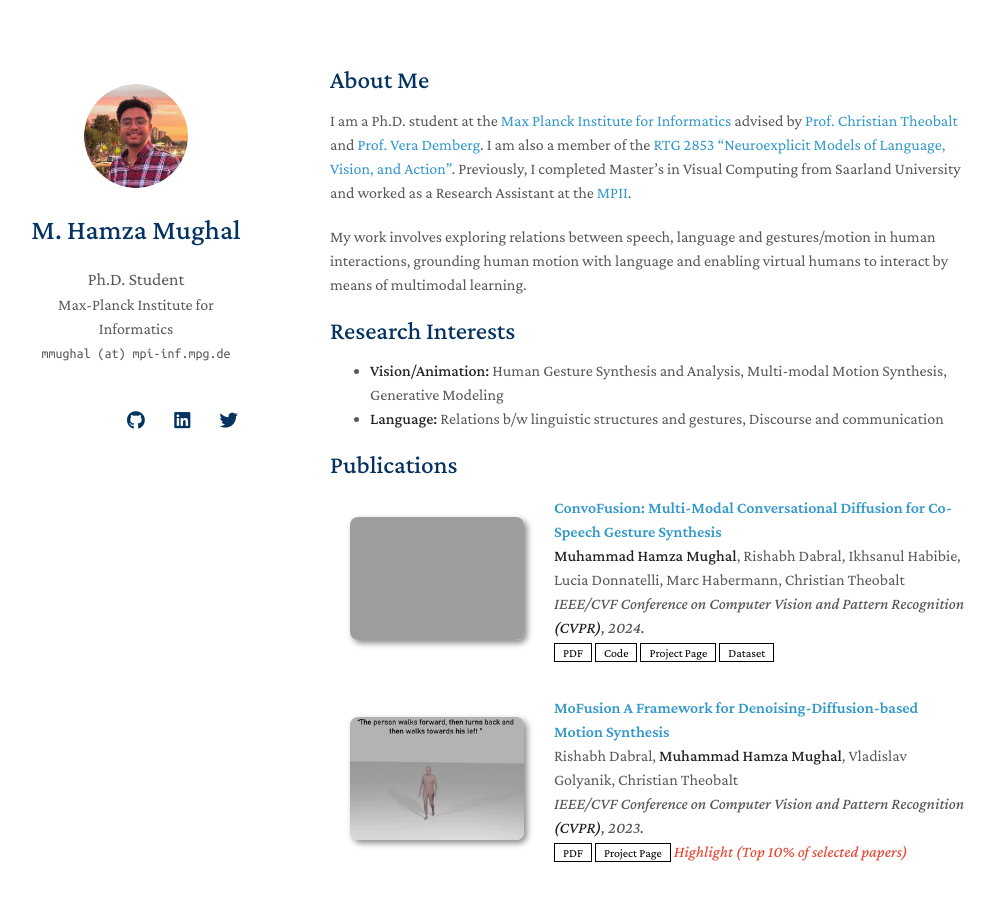
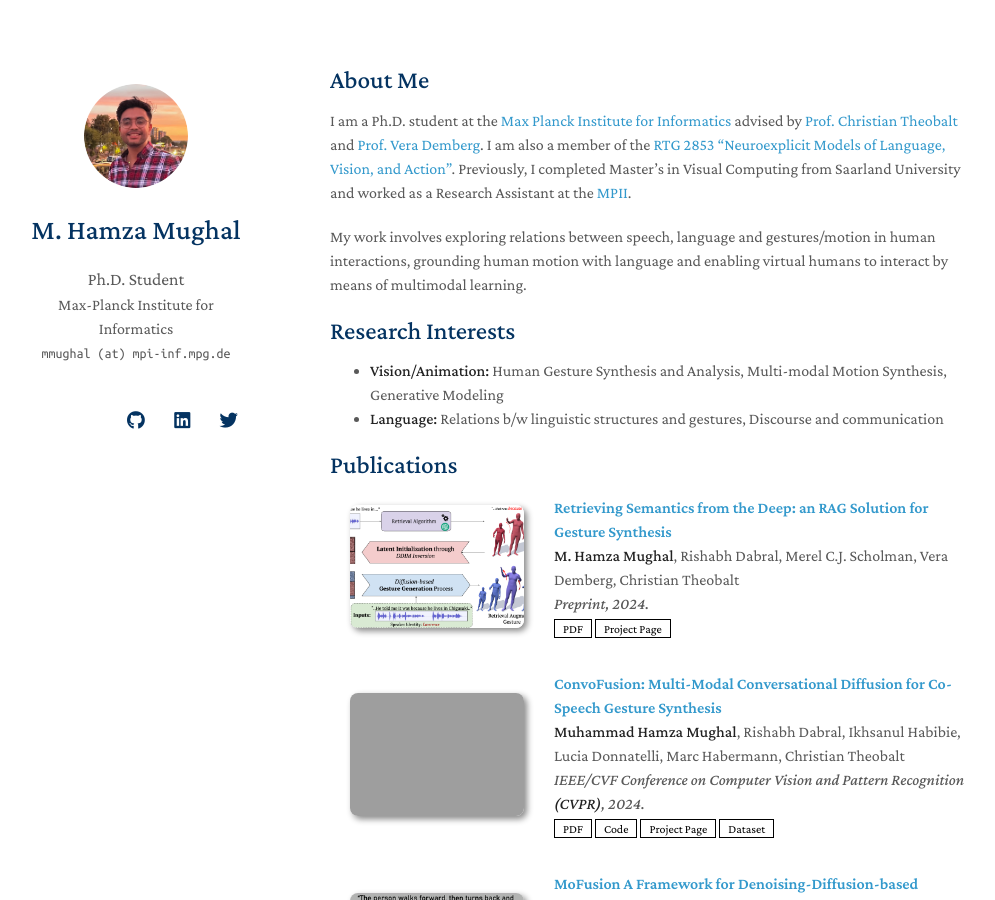
Before and after one commit to m-hamza-mughal/m-hamza-mughal.github.io, a Jekyll site: the page built from index.md, in a window 1280 px wide and 900 px high. Shown: the whole window, without its empty margins (140-1135 px from the left). Built offline with Jekyll 4.4.1, drawn with Linux system fonts in a browser that asks for light colours; nearby versions of some CDN libraries; a style sheet for code colours, icons or effects is not loaded; our own code applies the rules of GitHub Pages for plain Markdown files; grey boxes are pictures that could not be loaded.

Commit message:
add preprint raggesture

```diff
--- a/_data/publications.yml
+++ b/_data/publications.yml
@@ -1,4 +1,16 @@
 main:
+  - title: "Retrieving Semantics from the Deep: an RAG Solution for Gesture Synthesis"
+    authors: <strong>M. Hamza Mughal</strong>, Rishabh Dabral, Merel C.J. Scholman, Vera Demberg, Christian Theobalt
+    # conference_short: CVPR
+    conference: Preprint, 2024.
+    pdf: https://arxiv.org/abs/2412.06786
+    page: https://vcai.mpi-inf.mpg.de/projects/RAG-Gesture/
+    # code: https://github.com/m-hamza-mughal/convofusion
+    # dataset: https://edmond.mpg.de/dataset.xhtml?persistentId=doi:10.17617/3.IPFYCC
+    # bibtex: https://bib.yliu.me/MICCAI23.txt
+    image: ./assets/papers/raggesture.png
+    # notes: Details Soon
+
   - title: "ConvoFusion: Multi-Modal Conversational Diffusion for Co-Speech Gesture Synthesis"
     authors: <strong>Muhammad Hamza Mughal</strong>, Rishabh Dabral, Ikhsanul Habibie, Lucia Donnatelli, Marc Habermann, Christian Theobalt
     # conference_short: CVPR
```
Also changed, not shown: assets/papers/raggesture.png (added).
